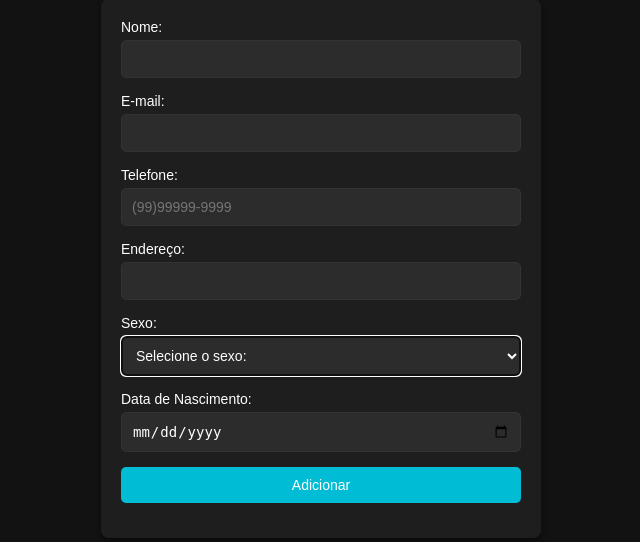
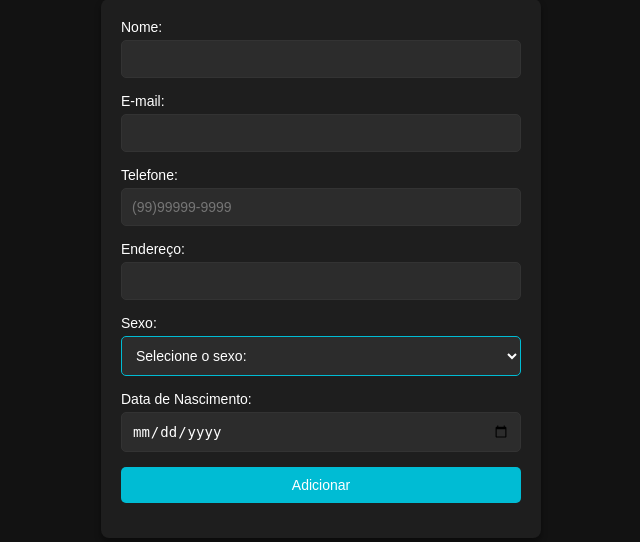
Before and after one commit to Cavalcanti56/gerenciamento-de-dados, a PHP site: page /paginas/contatos/cad-contatos.php in a window 1280 px wide, with the restyled element focused. Shown: the part 187-729 px from the top of the page, without its empty margins (319-959 px from the left). Run offline with PHP 8.4, Linux system fonts and the light colour scheme.

Commit message:
ajuste na cor da borda do campo sexocontato

```diff
--- a/paginas/contatos/cad-contatos.php
+++ b/paginas/contatos/cad-contatos.php
@@ -84,6 +84,10 @@
             background-color: #2c2c2c;
             color: #ffffff;
         }
+        select:focus {
+            border-color: #00bcd4;
+            outline: none;
+        }
     </style>
 </head>
 <body>
```
